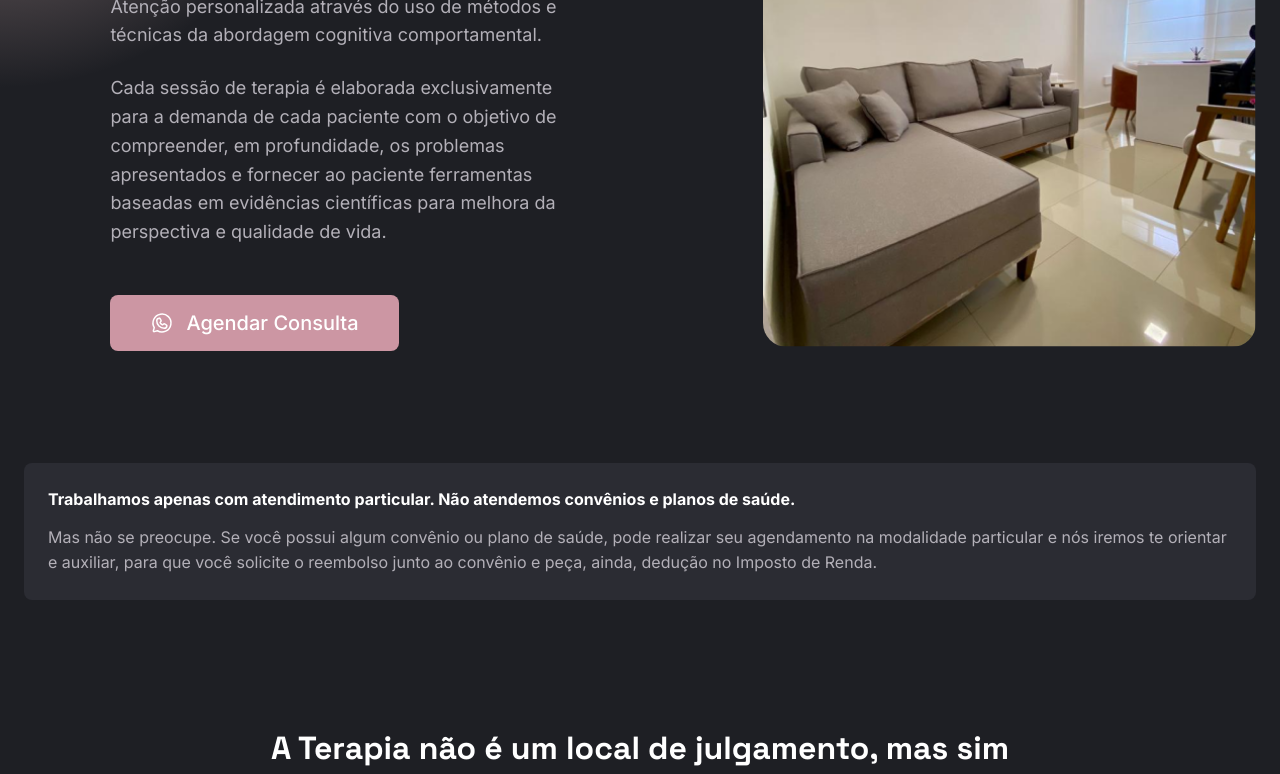
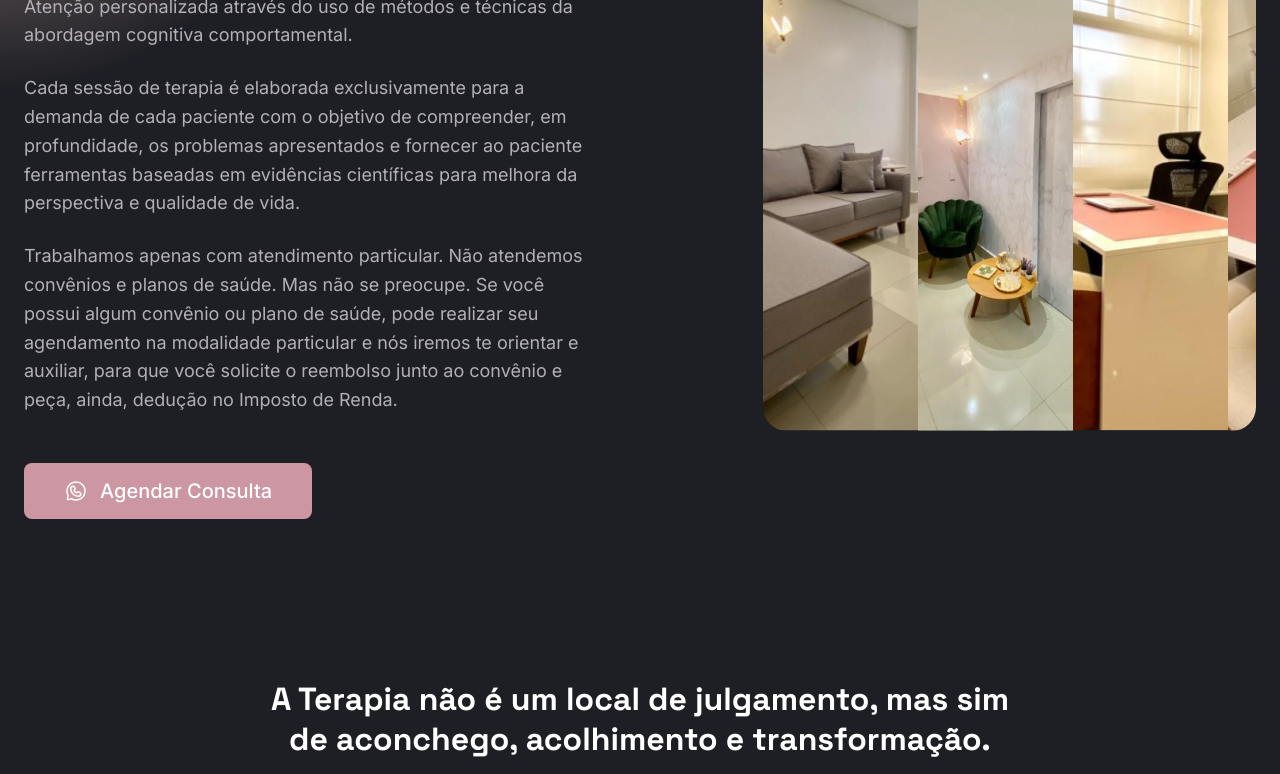
Before and after one commit to capelaum/projeto-isabela-castelli, a Next.js app: page / in a window 1280 px wide. Shown: the part 2033-2807 px from the top of the page. Built offline with nearby package versions, Linux system fonts and the light colour scheme; no server answers.

Commit message:
✨ update clinic content

```diff
--- a/src/components/Sections/SectionClinic/ClinicSlider/index.tsx
+++ b/src/components/Sections/SectionClinic/ClinicSlider/index.tsx
@@ -16,12 +16,13 @@ export function ClinicSlider() {
   const [loaded, setLoaded] = useState(false)
 
   const [sliderRef, instanceRef] = useKeenSlider({
+    loop: true,
+
     slides: {
       origin: 'center',
       perView: 1,
       spacing: 0
     },
-    loop: true,
 
     slideChanged(slider) {
       setCurrentSlide(slider.track.details.rel)
--- a/src/components/Sections/SectionClinic/index.tsx
+++ b/src/components/Sections/SectionClinic/index.tsx
@@ -8,8 +8,6 @@ import {
   ClinicContainer,
   ClinicContent,
   ClinicDescription,
-  ClinicObservation,
-  ClinicObservationWrapper,
   ClinicWrapper
 } from './styles'
 
@@ -50,6 +48,17 @@ export function SectionClinic() {
                 qualidade de vida.
               </p>
             </Text>
+
+            <Text asChild>
+              <p>
+                Trabalhamos apenas com atendimento particular. Não atendemos
+                convênios e planos de saúde. Mas não se preocupe. Se você possui
+                algum convênio ou plano de saúde, pode realizar seu agendamento
+                na modalidade particular e nós iremos te orientar e auxiliar,
+                para que você solicite o reembolso junto ao convênio e peça,
+                ainda, dedução no Imposto de Renda.
+              </p>
+            </Text>
           </ClinicDescription>
 
           <ButtonLink
@@ -67,7 +76,7 @@ export function SectionClinic() {
       </ClinicContainer>
       <PinkGradient />
 
-      <ClinicObservationWrapper>
+      {/* <ClinicObservationWrapper>
         <ClinicObservation>
           <Text size="sm" asChild>
             <strong>
@@ -83,7 +92,7 @@ export function SectionClinic() {
             junto ao convênio e peça, ainda, dedução no Imposto de Renda.
           </Text>
         </ClinicObservation>
-      </ClinicObservationWrapper>
+      </ClinicObservationWrapper> */}
     </ClinicWrapper>
   )
 }
--- a/src/components/Sections/SectionClinic/styles.ts
+++ b/src/components/Sections/SectionClinic/styles.ts
@@ -12,7 +12,7 @@ export const ClinicWrapper = styled('section', {
 export const ClinicContainer = styled('section', {
   display: 'flex',
   alignItems: 'center',
-  justifyContent: 'flex-end',
+  justifyContent: 'space-between',
   gap: '10rem',
   width: '100%',
   maxWidth: '1448px',
@@ -35,16 +35,16 @@ export const ClinicContent = styled(motion.div, {
   flexDirection: 'column',
   alignItems: 'flex-start',
   gap: '3rem',
-  width: '40%',
+  // width: '40%',
 
   p: {
-    lineHeight: '$base',
-    maxWidth: '450px'
+    lineHeight: '$base'
+    // maxWidth: '450px'
   },
 
-  '@bp1': {
-    width: '50%'
-  },
+  // '@bp1': {
+  //   width: '50%'
+  // },
 
   '@bp2': {
     width: '100%',
```
